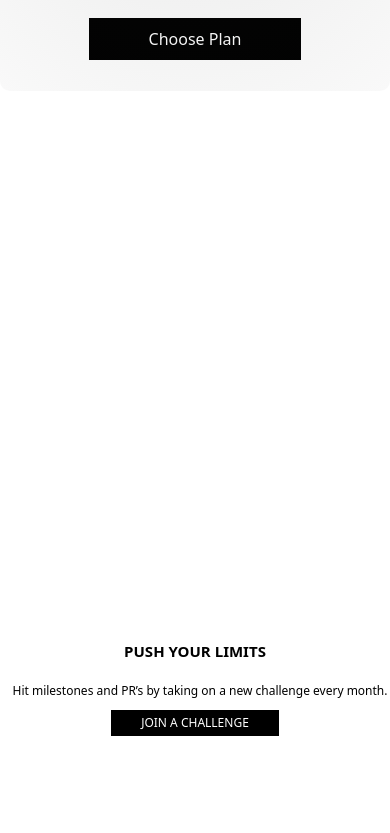
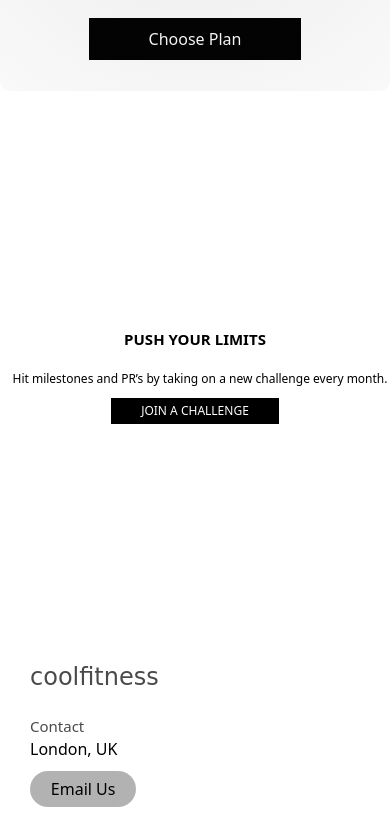
Before and after one commit to Akshat1804/Fitness-Website, a plain HTML site: page index.html in a window 390 px wide. Shown: the part 2531-3364 px from the top of the page. Drawn offline with nearby package versions, Linux system fonts and the light colour scheme.

Commit message:
Update style.css

```diff
--- a/style.css
+++ b/style.css
@@ -775,7 +775,7 @@ nav{
     }
 
     .midpage{
-          margin-top: 280%;
+          margin-top: 200%;
     }
 
     .midpage h1{
```
